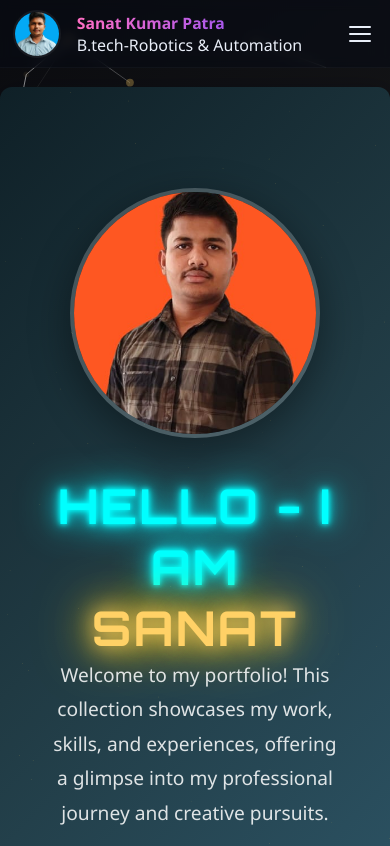
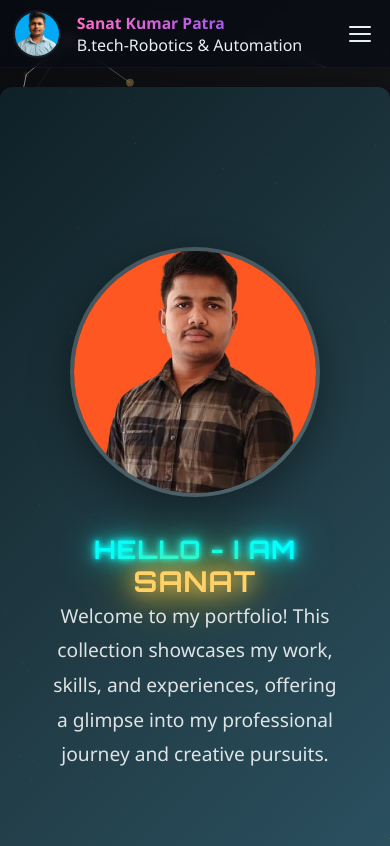
Before and after one commit to Btechsanat/btechsanat.github.io, a plain HTML site: page index.html in a window 390 px wide. Shown: the top 846 px of the page. Drawn offline with nearby package versions, Linux system fonts and the light colour scheme.

Commit message:
Update style.css

```diff
--- a/style.css
+++ b/style.css
@@ -672,3 +672,26 @@ section { margin:1.4rem 0; padding:1.2rem; border-radius:12px; background: var(-
       0 0 60px #ffcc00;
   }
 }
+/* Mobile responsiveness for the title */
+@media screen and (max-width: 768px) {
+  .tech-title {
+    font-size: 2rem;   /* smaller for tablets/mobiles */
+    letter-spacing: 1px;
+    text-align: center;
+    line-height: 1.2;
+  }
+
+  .tech-title span {
+    font-size: 2.2rem; /* keep name slightly bigger */
+  }
+}
+
+@media screen and (max-width: 480px) {
+  .tech-title {
+    font-size: 1.6rem; /* even smaller for small phones */
+  }
+
+  .tech-title span {
+    font-size: 1.8rem;
+  }
+}
```
